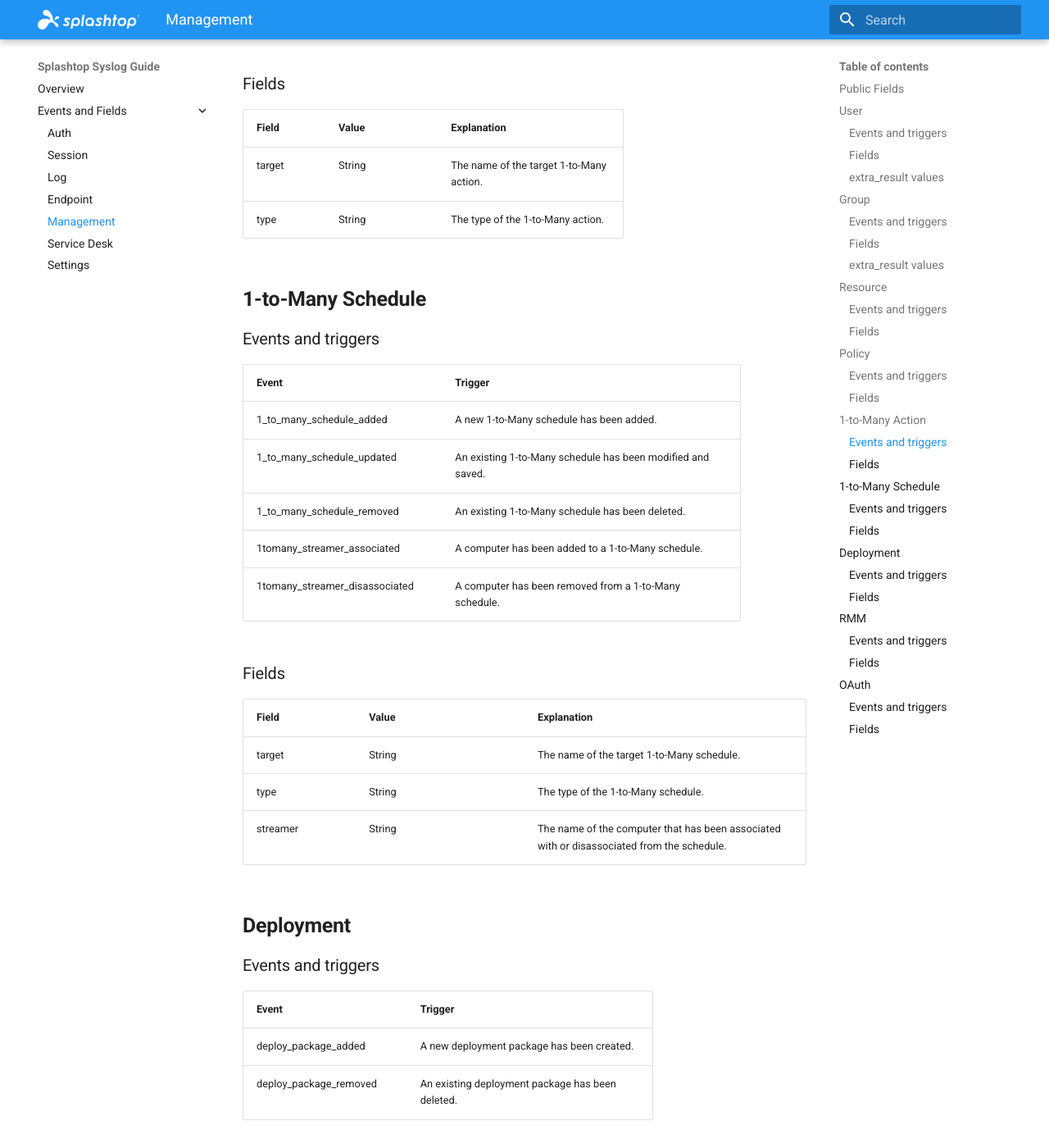
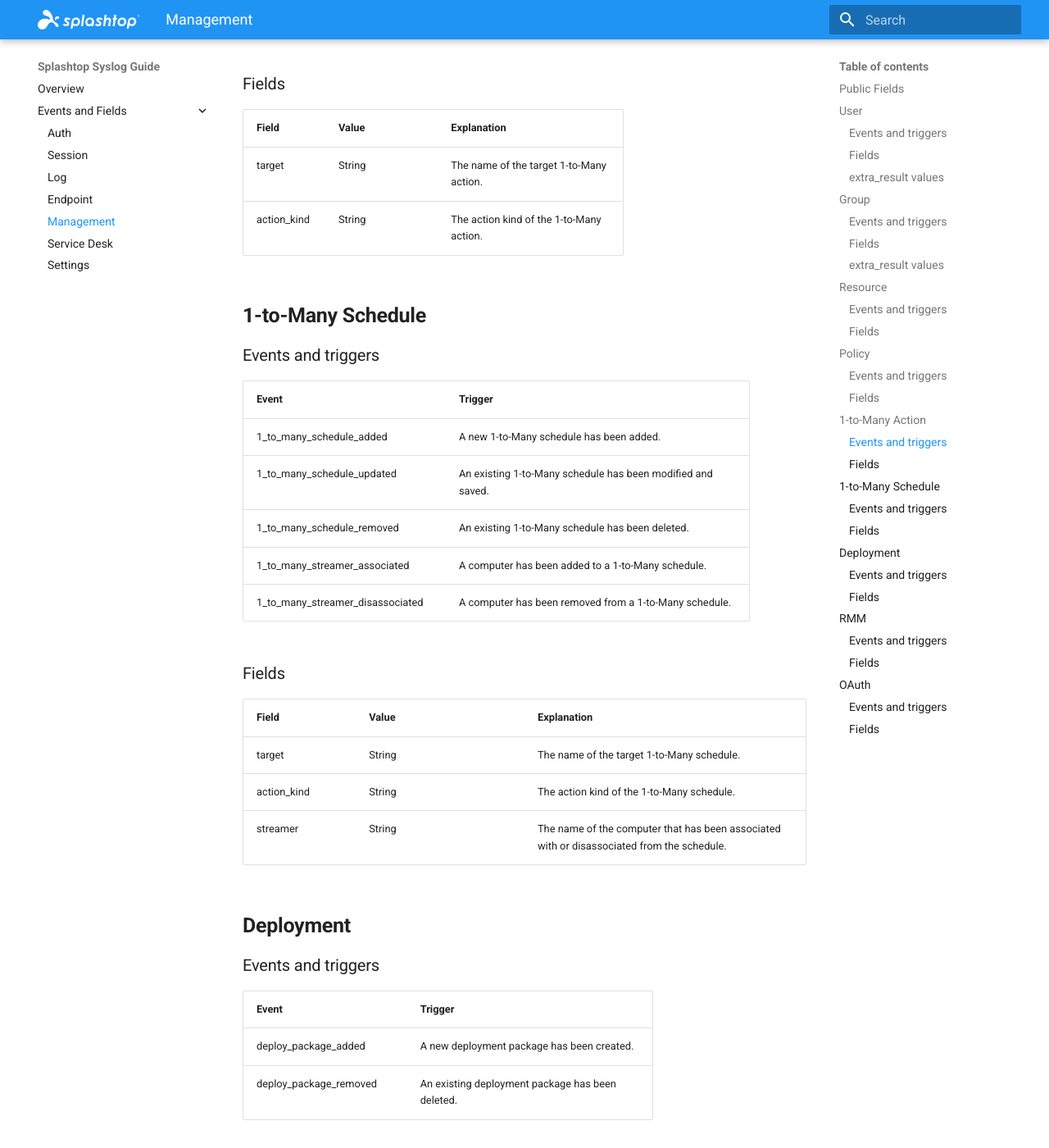
Before and after one commit to little-potato/my-syslog-docs, an MkDocs documentation site: the page built from docs/category/management.md, in a window 1280 px wide and 1400 px high, scrolled down 17252 px. Shown: the whole window at 82% size. Built offline with MkDocs 1.6.1 and Material for MkDocs 9.7.7, drawn with Linux system fonts in a browser that asks for light colours; some of the changed text lies outside the part shown.

Commit message:
Update management.md

```diff
--- a/docs/category/management.md
+++ b/docs/category/management.md
@@ -326,7 +326,7 @@
 | **Field** | **Value** | **Explanation** |
 | --- | --- | --- |
 | target | String | The name of the target 1-to-Many action. |
-| type | String | The type of the 1-to-Many action. |
+| action_kind | String | The action kind of the 1-to-Many action. |
 
 ## **1-to-Many Schedule**
 
@@ -337,15 +337,15 @@
 | 1_to_many_schedule_added | A new 1-to-Many schedule has been added. |
 | 1_to_many_schedule_updated | An existing 1-to-Many schedule has been modified and saved. |
 | 1_to_many_schedule_removed | An existing 1-to-Many schedule has been deleted. |
-| 1tomany_streamer_associated | A computer has been added to a 1-to-Many schedule. |
-| 1tomany_streamer_disassociated | A computer has been removed from a 1-to-Many schedule. |
+| 1_to_many_streamer_associated | A computer has been added to a 1-to-Many schedule. |
+| 1_to_many_streamer_disassociated | A computer has been removed from a 1-to-Many schedule. |
 
 ### Fields
 
 | **Field** | **Value** | **Explanation** |
 | --- | --- | --- |
 | target | String | The name of the target 1-to-Many schedule. |
-| type | String | The type of the 1-to-Many schedule. |
+| action_kind | String | The action kind of the 1-to-Many schedule. |
 | streamer | String | The name of the computer that has been associated with or disassociated from the schedule. |
 
 ## **Deployment**
```
Also changed, not shown: other parts of docs/category/management.md (+2 -2 lines).
